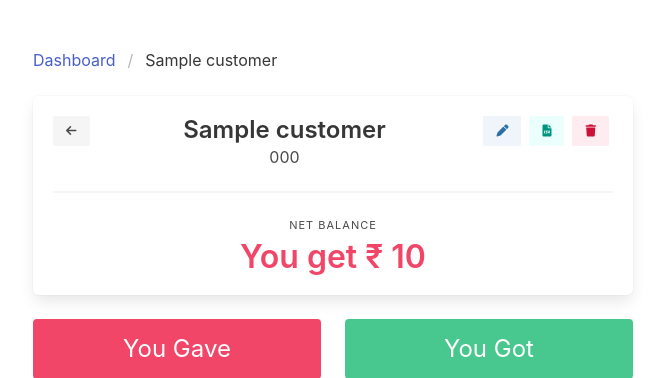
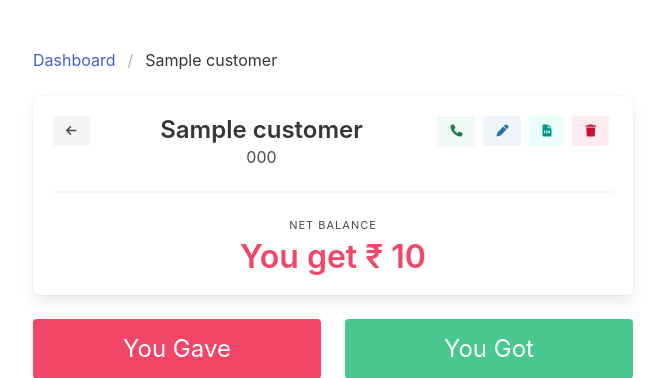
Before and after one commit to DanyalHabib007/edison, a FastAPI app: template templates/customer.html in a window 1280 px wide. Shown: the part 52-430 px from the top of the page, without its empty margins (307-972 px from the left). Run offline with FastAPI, Linux system fonts and the light colour scheme; the template is opened without the code that fills it: most values are stand-ins (such as "Sample title", 1, 10 or a date in 2020).

Commit message:
Update customer.html

```diff
--- a/templates/customer.html
+++ b/templates/customer.html
@@ -20,6 +20,9 @@
         </div>
 
         <div class="buttons is-right">
+            <a href="tel:{{ customer.phone }}" class="button is-small is-success is-light" title="Call Customer">
+                <i class="fas fa-phone"></i>
+            </a>
             <button class="button is-small is-info is-light" onclick="openEditCustomerModal()" title="Edit Profile">
                 <i class="fas fa-pen"></i>
             </button>
```
